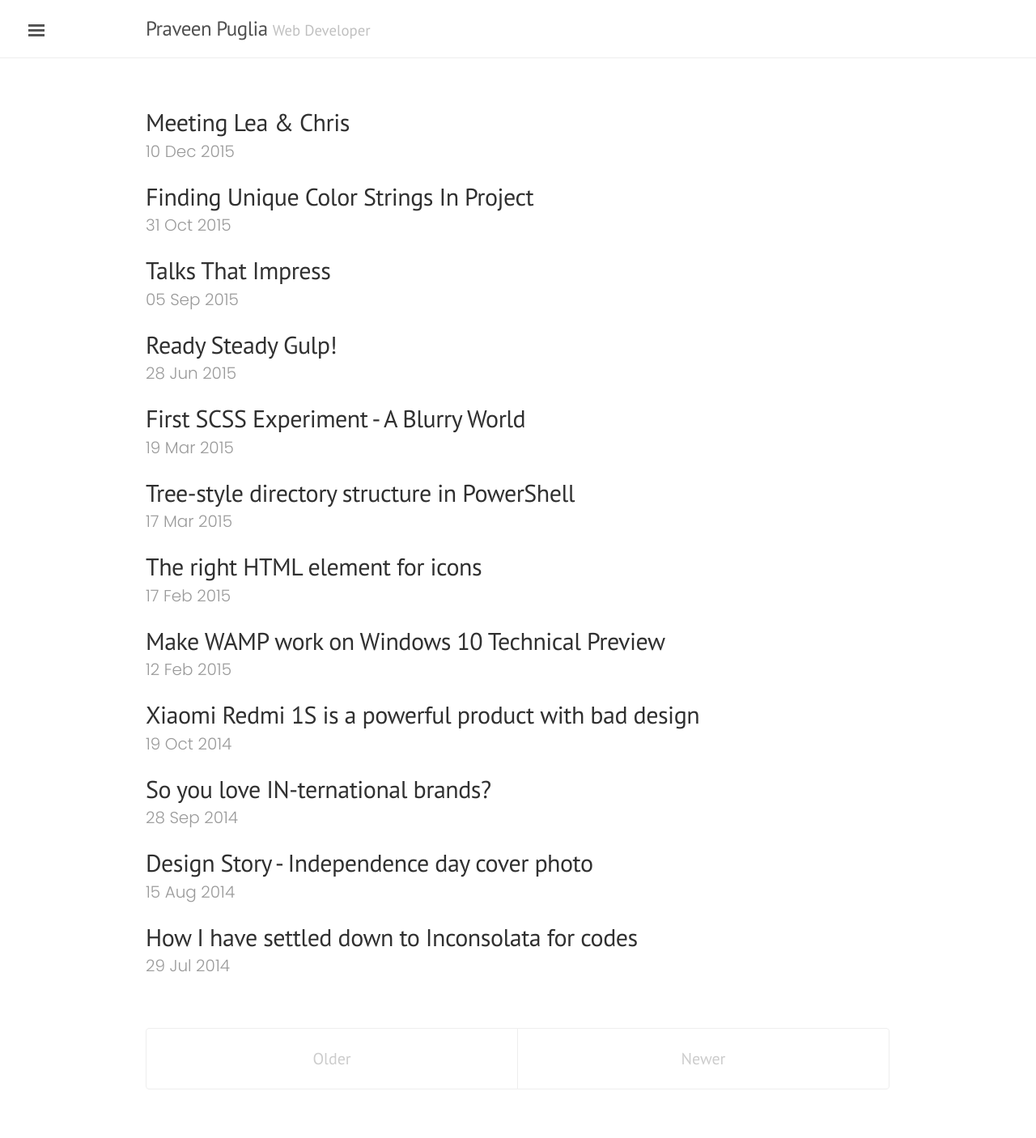
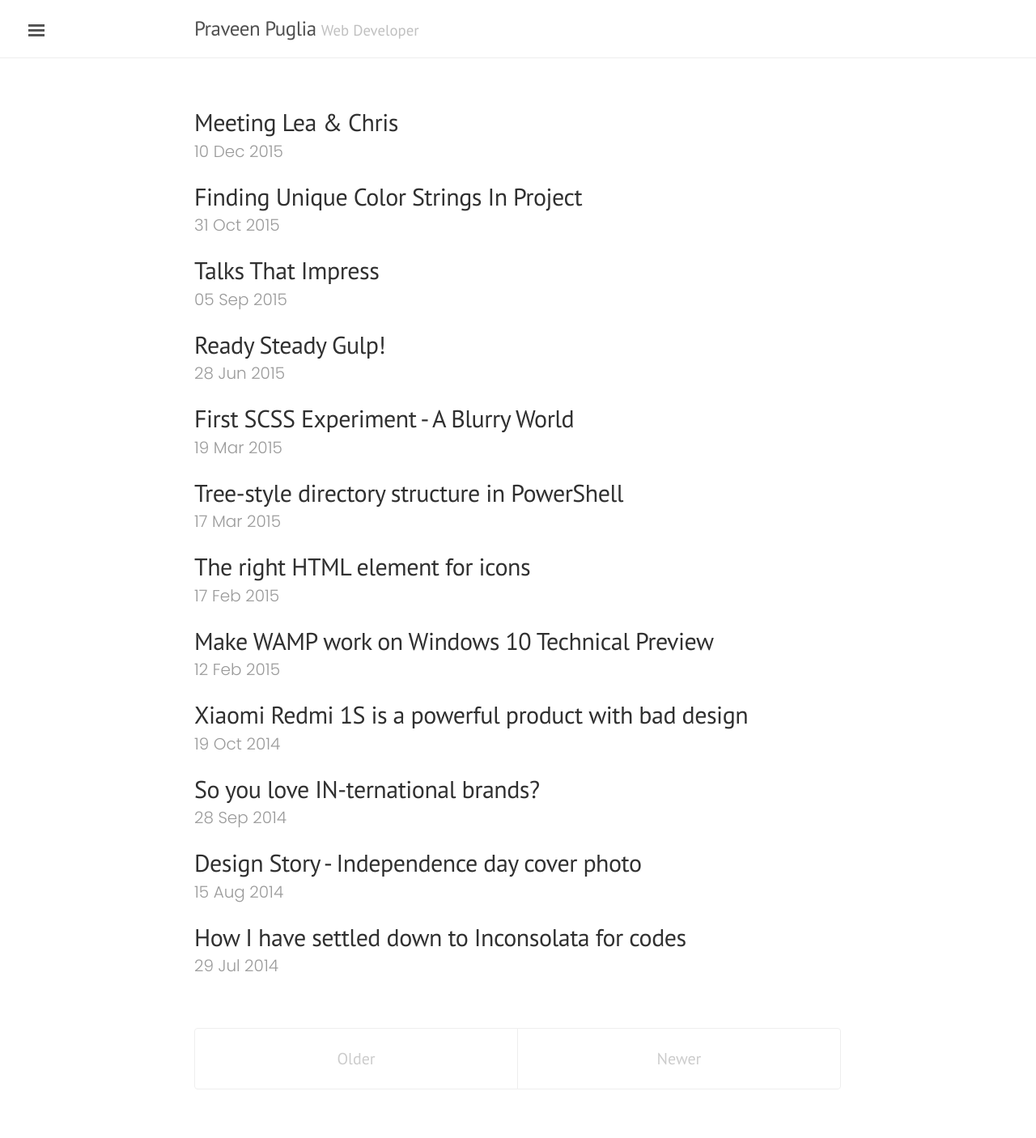
Before and after one commit to praveenpuglia/praveenpuglia.github.io, a Jekyll site: the page built from index.html, in a window 1280 px wide. Shown: the whole page at 81% size. Built offline with Jekyll 4.4.1, drawn with Linux system fonts in a browser that asks for light colours; Markdown is read by kramdown in place of the engine named in the settings.

Commit message:
fix : container too wide

```diff
--- a/public/css/lanyon.css
+++ b/public/css/lanyon.css
@@ -84,7 +84,7 @@ h1, h2, h3, h4, h5, h6 {
 }
 @media (min-width: 56em) {
   .container {
-    max-width: 48rem;
+    max-width: 42rem;
   }
 }
 
```
